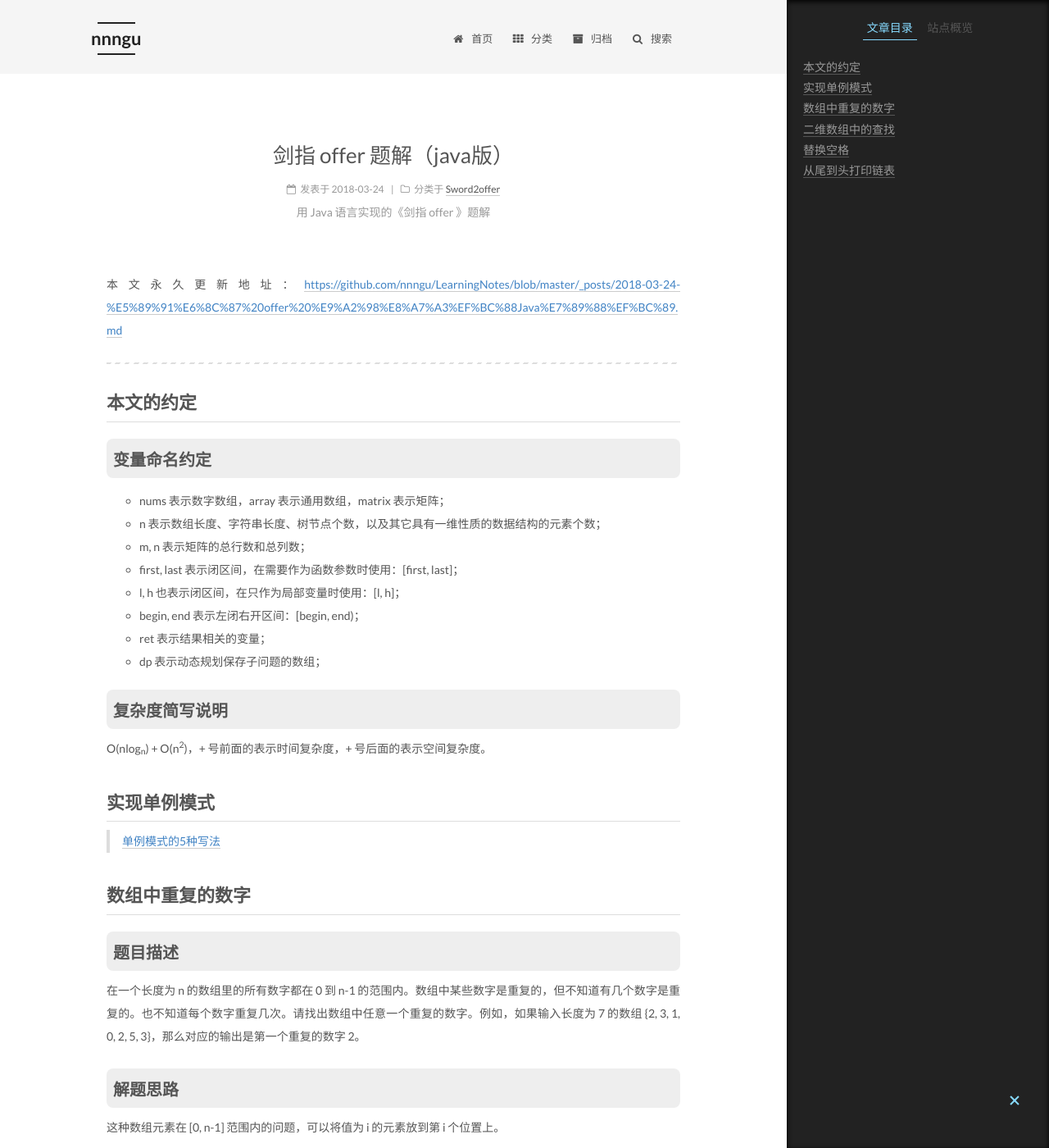
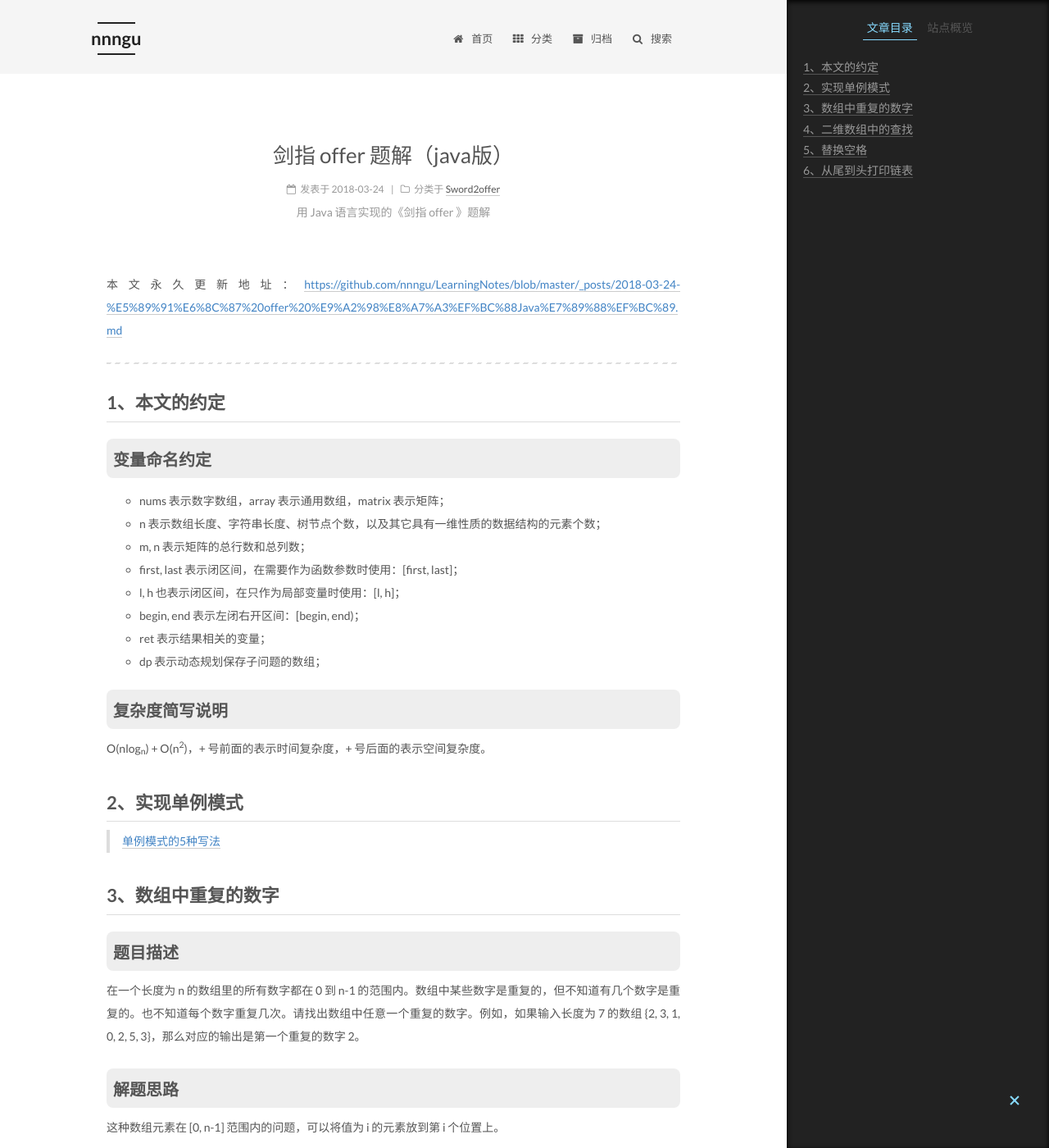
Before and after one commit to nnngu/LearningNotes, a Jekyll site: the page built from _posts/2018-03-24-剑指 offer 题解（Java版）.md, in a window 1280 px wide and 1400 px high. Shown: the whole window at 82% size. Built offline with Jekyll 4.4.1, drawn with Linux system fonts in a browser that asks for light colours; some of the changed text lies outside the part shown.

Commit message:
修改文件: _posts/2018-03-24-剑指 offer 题解（Java版）.md

````diff
--- a/_posts/2018-03-24-剑指 offer 题解（Java版）.md
+++ b/_posts/2018-03-24-剑指 offer 题解（Java版）.md
@@ -7,7 +7,7 @@ description: 用 Java 语言实现的《剑指 offer 》题解
 
 ---
 
-## 本文的约定
+## 1、本文的约定
 
 ### 变量命名约定
 
@@ -24,11 +24,11 @@ description: 用 Java 语言实现的《剑指 offer 》题解
 
 O(nlog<sub>n</sub>) + O(n<sup>2</sup>)，+ 号前面的表示时间复杂度，+ 号后面的表示空间复杂度。
 
-## 实现单例模式
+## 2、实现单例模式
 
 > [单例模式的5种写法](https://github.com/nnngu/LearningNotes/blob/master/_posts/2017-04-19-019%20%E5%8D%95%E4%BE%8B%E6%A8%A1%E5%BC%8F%E7%9A%845%E7%A7%8D%E5%86%99%E6%B3%95.md)
 
-## 数组中重复的数字
+## 3、数组中重复的数字
 
 ### 题目描述
 
@@ -73,7 +73,7 @@ private void swap(int[] nums, int i, int j) {
 }
 ```
 
-## 二维数组中的查找
+## 4、二维数组中的查找
 
 ### 题目描述
 
@@ -113,7 +113,7 @@ public boolean Find(int target, int[][] matrix) {
 }
 ```
 
-## 替换空格
+## 5、替换空格
 
 ### 题目描述
 
@@ -155,7 +155,7 @@ public String replaceSpace(StringBuffer str) {
 }
 ```
 
-## 从尾到头打印链表
+## 6、从尾到头打印链表
 
 
 
````
